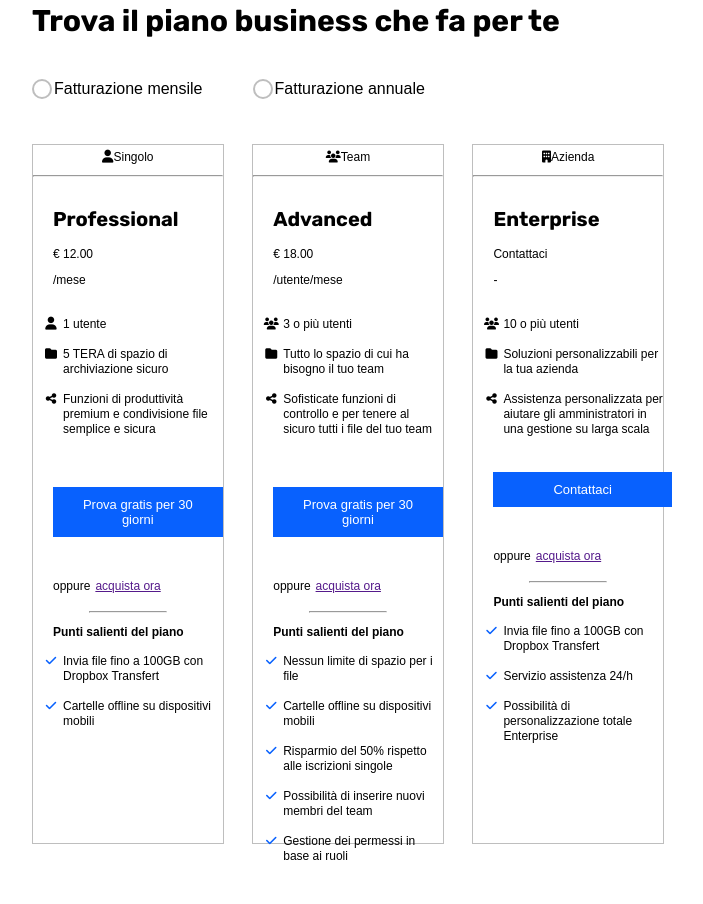
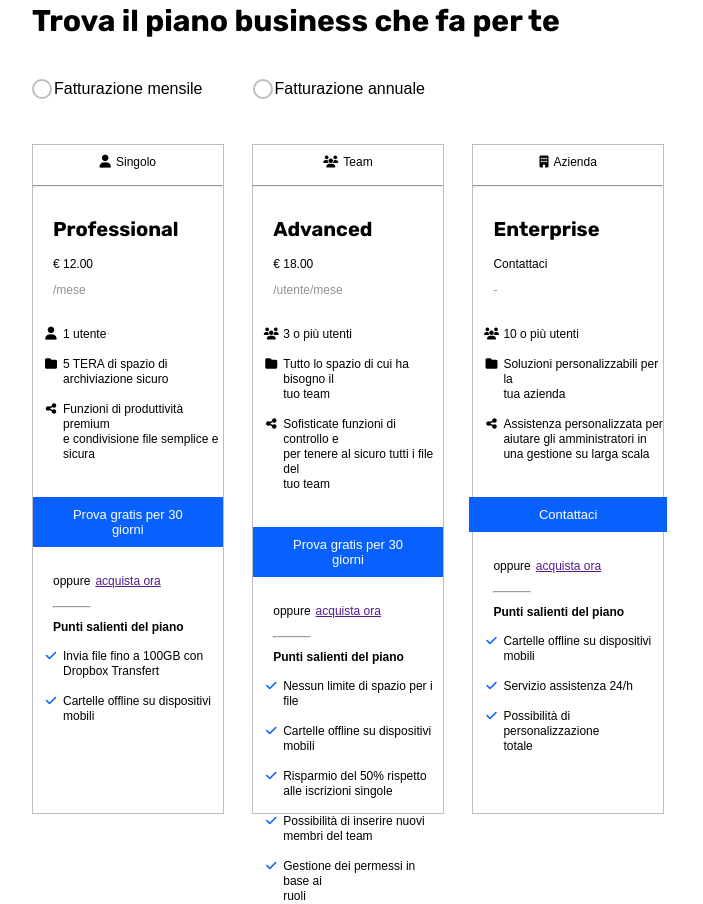
Before and after one commit to Giovanni-Greggio7/htmlcss-dropbox, a plain HTML site: page index.html in a window 1280 px wide. Shown: the part 765-1669 px from the top of the page, without its empty margins (292-995 px from the left). Before the commit the page ends 1629 px from the top, so only its background shows below. Drawn offline with Linux system fonts and the light colour scheme.

Commit message:
Add: last fixes to first part exercise

```diff
--- a/css/style.css
+++ b/css/style.css
@@ -135,7 +135,7 @@ h2 {
     display: flex;
     justify-content: space-between;
     font-size: 12px;
-    height: 700px;
+    height: 670px;
 }
 
 .plan-colums {
@@ -158,7 +158,8 @@ h2 {
     display: flex;
     justify-content: center;
     align-items: center;
-    padding: 5px 20px;
+    gap: 5px;
+    padding: 10px 20px;
 }
 
 .fa-user {
@@ -167,6 +168,7 @@ h2 {
 
 .space {
     margin-bottom: 30px;
+    color: rgb(145, 145, 145);
 }
 
 ul {
@@ -179,7 +181,7 @@ li {
 }
 
 .head-offer {
-    margin-top: 20px;
+    margin-top: 5px;
     display: flex;
     justify-content: center;
     background-color: #0861FE;
@@ -187,24 +189,48 @@ li {
     border: none;
     font-size: 13px;
     font-weight: 200;
-    padding-inline: 15px;
+    padding-inline: 30px;
+    padding-block: 10px;
+}
+
+
+.head-offer1 {
+    margin-top: 5px;
+    display: flex;
+    justify-content: center;
+    background-color: #0861FE;
+    color: white;
+    border: none;
+    font-size: 13px;
+    font-weight: 200;
+    padding-inline: 30px;
     padding-block: 10px;
 }
 
 .button-offer {
+    margin-top: 30px;
+    justify-content: center;
+    display: flex;
+    align-items: center;
+    gap: 5px;
+}
+
+.buy-now {
     margin-left: 20px;
-    margin-top: 30px;
+    margin-top: 15px;
     display: flex;
     align-items: center;
     gap: 5px;
 }
 
 .small {
-    width: 40%;
+    margin-left: 20px;
+    width: 20%;
 }
 
 .margin {
     margin-left: 20px;
+    font-weight: 700;
 }
 
 .fa-check {
@@ -215,7 +241,7 @@ button:hover {
     background-color: #1c6fff;;
 }
 
-.head-offer1 {
+.head-offer2 {
     margin-top: 5px;
     display: flex;
     align-items: center;
@@ -225,10 +251,6 @@ button:hover {
     border: none;
     font-size: 13px;
     font-weight: 200;
-    padding-inline: 60px;
+    padding-inline: 70px;
     padding-block: 10px;
 }
-
-.team {
-
-}
--- a/index.html
+++ b/index.html
@@ -87,26 +87,26 @@
                     <ul class="fa-ul">
                         <li><span class="fa-li"><i class="fa-solid fa-user"></i></span>1 utente</li>
                         <li><span class="fa-li"><i class="fa-solid fa-folder"></i></span>5 TERA di spazio di archiviazione sicuro</li>
-                        <li><span class="fa-li"><i class="fa-solid fa-share-nodes"></i></span>Funzioni di produttività premium e condivisione file semplice e sicura</li>
+                        <li><span class="fa-li"><i class="fa-solid fa-share-nodes"></i></span>Funzioni di produttività premium <br>e condivisione file semplice e <br> sicura</li>
                     </ul>
                     <div class="button-offer">
-                        <button class="head-offer">
+                        <button class="head-offer1">
                             Prova gratis per 30 giorni
                         </button>
                     </div>
-                    <div class="button-offer">
-                    <p>oppure</p>
-                    <a href="">acquista ora</a>
+                    <div class="buy-now">
+                      <p>oppure</p>
+                      <a href="">acquista ora</a>
                     </div>
-                    <div>
-                        <hr class="small">
+                    <div class="small">
+                        <hr>
                     </div>
                     <div class="margin">
-                        <p><strong>Punti salienti del piano</strong></p>
+                        <p>Punti salienti del piano</p>
                     </div>
                     <ul class="fa-ul">
-                        <li><span class="fa-li"><i class="fa-solid fa-check"></i></i></span>Invia file fino a 100GB con Dropbox Transfert</li>
-                        <li><span class="fa-li"><i class="fa-solid fa-check"></i></i></span>Cartelle offline su dispositivi mobili</li>
+                        <li><span class="fa-li"><i class="fa-solid fa-check"></i></i></span>Invia file fino a 100GB con <br> Dropbox Transfert</li>
+                        <li><span class="fa-li"><i class="fa-solid fa-check"></i></i></span>Cartelle offline su dispositivi <br> mobili</li>
                     </ul>
 
                 </div>
@@ -124,30 +124,30 @@
                     </div>
                     <ul class="fa-ul">
                         <li><span class="fa-li"><i class="fa-solid fa-users"></i></span>3 o più utenti</li>
-                        <li><span class="fa-li"><i class="fa-solid fa-folder"></i></span>Tutto lo spazio di cui ha bisogno il tuo team</li>
-                        <li><span class="fa-li"><i class="fa-solid fa-share-nodes"></i></span>Sofisticate funzioni di controllo e per tenere al sicuro tutti i file del tuo team</li>
+                        <li><span class="fa-li"><i class="fa-solid fa-folder"></i></span>Tutto lo spazio di cui ha bisogno il <br>tuo team</li>
+                        <li><span class="fa-li"><i class="fa-solid fa-share-nodes"></i></span>Sofisticate funzioni di controllo e <br> per tenere al sicuro tutti i file del <br> tuo team</li>
                     </ul>
                     <div class="button-offer">
                         <button class="head-offer">
                             Prova gratis per 30 giorni
                         </button>
                     </div>
-                    <div class="button-offer">
+                    <div class="buy-now">
                     <p>oppure</p>
                     <a href="">acquista ora</a>
                     </div>
-                    <div>
-                        <hr class="small">
+                    <div class="small">
+                        <hr>
                     </div>
                     <div class="margin">
-                        <p><strong>Punti salienti del piano</strong></p>
+                        <p>Punti salienti del piano</p>
                     </div>
                     <ul class="fa-ul">
                         <li><span class="fa-li"><i class="fa-solid fa-check"></i></i></span>Nessun limite di spazio per i file</li>
                         <li><span class="fa-li"><i class="fa-solid fa-check"></i></i></span>Cartelle offline su dispositivi mobili</li>
                         <li><span class="fa-li"><i class="fa-solid fa-check"></i></i></span>Risparmio del 50% rispetto alle iscrizioni singole</li>
-                        <li><span class="fa-li"><i class="fa-solid fa-check"></i></i></span>Possibilità di inserire nuovi membri del team</li>
-                        <li><span class="fa-li"><i class="fa-solid fa-check"></i></i></span>Gestione dei permessi in base ai ruoli</li>
+                        <li><span class="fa-li"><i class="fa-solid fa-check"></i></i></span>Possibilità di inserire nuovi <br> membri del team</li>
+                        <li><span class="fa-li"><i class="fa-solid fa-check"></i></i></span>Gestione dei permessi in base ai <br> ruoli</li>
                     </ul>
 
                 </div>
@@ -165,28 +165,28 @@
                     </div>
                     <ul class="fa-ul">
                         <li><span class="fa-li"><i class="fa-solid fa-users"></i></span>10 o più utenti</li>
-                        <li><span class="fa-li"><i class="fa-solid fa-folder"></i></span>Soluzioni personalizzabili per la tua azienda</li>
-                        <li><span class="fa-li"><i class="fa-solid fa-share-nodes"></i></span>Assistenza personalizzata per aiutare gli amministratori in una gestione su larga scala</li>
+                        <li><span class="fa-li"><i class="fa-solid fa-folder"></i></span>Soluzioni personalizzabili per la <br>tua azienda</li>
+                        <li><span class="fa-li"><i class="fa-solid fa-share-nodes"></i></span>Assistenza personalizzata per <br> aiutare gli amministratori in una gestione su larga scala</li>
                     </ul>
                     <div class="button-offer">
-                        <button class="head-offer1">
+                        <button class="head-offer2">
                             Contattaci
                         </button>
                     </div>
-                    <div class="button-offer">
+                    <div class="buy-now">
                     <p>oppure</p>
                     <a href="">acquista ora</a>
                     </div>
-                    <div>
-                        <hr class="small">
+                    <div class="small">
+                        <hr>
                     </div>
                     <div class="margin">
-                        <p><strong>Punti salienti del piano</strong></p>
+                        <p>Punti salienti del piano</p>
                     </div>
                     <ul class="fa-ul">
-                        <li><span class="fa-li"><i class="fa-solid fa-check"></i></i></span>Invia file fino a 100GB con Dropbox Transfert</li>
+                        <li><span class="fa-li"><i class="fa-solid fa-check"></i></i></span>Cartelle offline su dispositivi <br>mobili</li>
                         <li><span class="fa-li"><i class="fa-solid fa-check"></i></i></span>Servizio assistenza 24/h</li>
-                        <li><span class="fa-li"><i class="fa-solid fa-check"></i></i></span>Possibilità di personalizzazione totale Enterprise</li>
+                        <li><span class="fa-li"><i class="fa-solid fa-check"></i></i></span>Possibilità di personalizzazione <br> totale</li>
 
                     </ul>
 
```
